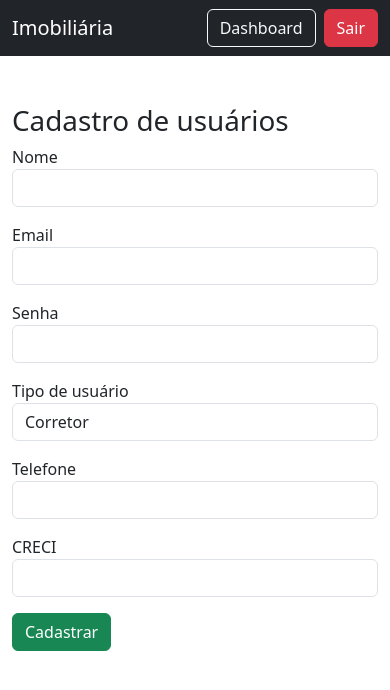
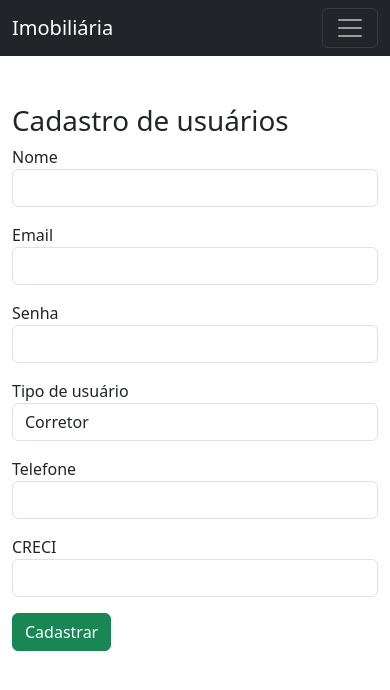
Before and after one commit to marciodutra/siteimobiliaria, a React app in the folder frontend/: page /usuarios in a window 390 px wide. Shown: the top 690 px of the page. Built offline with nearby package versions, Linux system fonts and the light colour scheme; no server answers; the HTML template or start-up script is replaced by a standard one.

Commit message:
Corrige menus responsivos para celular

```diff
--- a/frontend/src/components/Menu.jsx
+++ b/frontend/src/components/Menu.jsx
@@ -75,46 +75,43 @@ function Menu() {
 
     return (
 
-
         <nav className="navbar navbar-dark bg-dark">
-
 
             <div className="container">
 
+                <Link
+                    className="navbar-brand"
+                    to="/dashboard"
+                >
+                    Imobiliária
+                </Link>
+
+
+                <button
+                    className="navbar-toggler"
+                    type="button"
+                    data-bs-toggle="collapse"
+                    data-bs-target="#menuSistema"
+                >
+                    <span className="navbar-toggler-icon"></span>
+                </button>
+
+
+
+                <div
+                    className="collapse navbar-collapse"
+                    id="menuSistema"
+                >
+
+                    <div className="ms-auto d-flex flex-column flex-lg-row gap-2 mt-3 mt-lg-0">
 
 
                         <Link
-
-                    className="navbar-brand"
-
+                            className="btn btn-outline-light"
                             to="/dashboard"
-
                         >
-
-                    Imobiliária
-
+                            Dashboard
                         </Link>
-
-
-
-
-                <div>
-
-
-
-                    <Link
-
-                        className="btn btn-outline-light me-2"
-
-                        to="/dashboard"
-
-                    >
-
-                        Dashboard
-
-                    </Link>
-
-
 
 
 
@@ -122,63 +119,37 @@ function Menu() {
 
                             <>
 
-
                                 <Link
-
-                                className="btn btn-outline-light me-2"
-
+                                    className="btn btn-outline-light"
                                     to="/meus-imoveis"
-
                                 >
-
                                     Meus imóveis
-
                                 </Link>
 
 
 
-
-
                                 <Link
-
-                                className="btn btn-outline-light me-2"
-
+                                    className="btn btn-outline-light"
                                     to="/mensagens"
-
                                 >
-
                                     Mensagens
-
                                     {totalMensagens > 0 && (
-
                                         ` (${totalMensagens})`
-
                                     )}
-
                                 </Link>
 
 
 
-
-
                                 <Link
-
-                                className="btn btn-success me-2"
-
+                                    className="btn btn-success"
                                     to="/cadastro-imovel"
-
                                 >
-
                                     Novo imóvel
-
                                 </Link>
-
 
                             </>
 
                         )}
-
-
 
 
 
@@ -188,31 +159,20 @@ function Menu() {
                             <>
 
                                 <Link
-
-                                className="btn btn-warning me-2"
-
+                                    className="btn btn-warning"
                                     to="/usuarios"
-
                                 >
-
                                     Cadastrar usuário
-
                                 </Link>
 
 
 
                                 <Link
-
-                                className="btn btn-info me-2"
-
+                                    className="btn btn-info"
                                     to="/lista-usuarios"
-
                                 >
-
                                     Gerenciar usuários
-
                                 </Link>
-
 
                             </>
 
@@ -221,32 +181,24 @@ function Menu() {
 
 
 
-
-
                         <button
-
                             className="btn btn-danger"
-
                             onClick={sair}
-
                         >
-
                             Sair
-
                         </button>
-
 
 
                     </div>
 
 
+                </div>
+
 
             </div>
 
 
-
         </nav>
-
 
     );
 
--- a/frontend/src/main.jsx
+++ b/frontend/src/main.jsx
@@ -2,7 +2,9 @@ import { StrictMode } from "react";
 import { createRoot } from "react-dom/client";
 import App from "./App.jsx";
 import { AuthProvider } from "./auth/AuthContext";
+
 import "bootstrap/dist/css/bootstrap.min.css";
+import "bootstrap/dist/js/bootstrap.bundle.min.js";
 
 
 createRoot(document.getElementById("root")).render(
```
Lines whose indentation alone changed are shown as unchanged.
